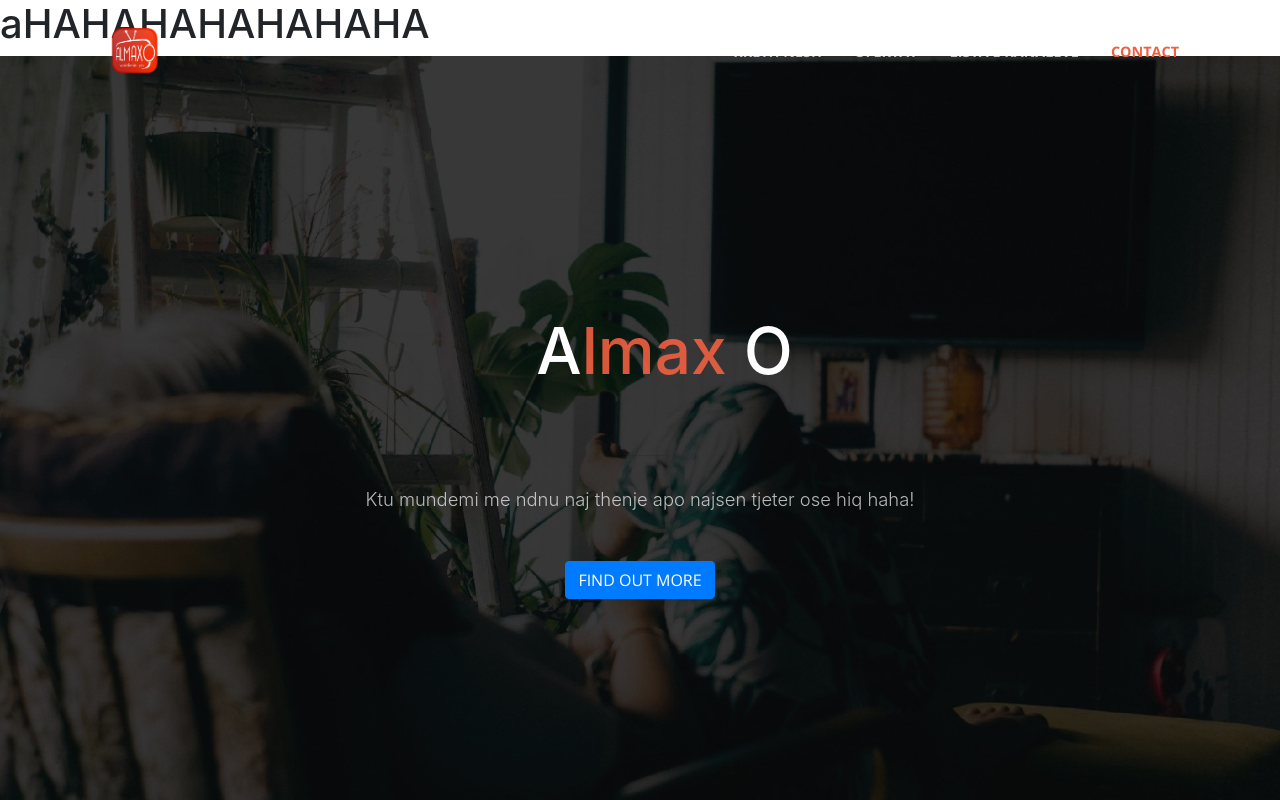
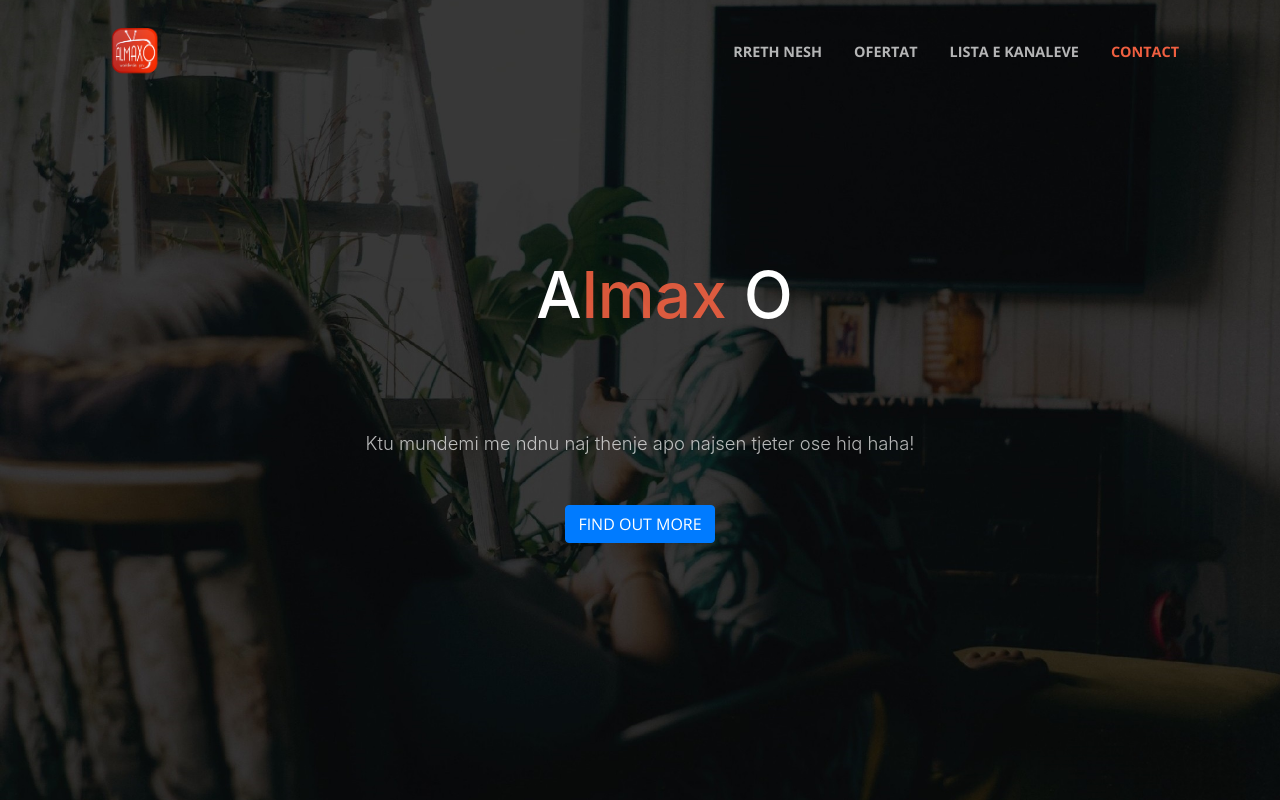
Before and after one commit to Lirimdd/Almaxo, a website with bundled scripts: page index.html in a window 1280 px wide. Shown: the top 800 px of the page. Built offline with nearby package versions, Linux system fonts and the light colour scheme.

Commit message:
Update index.html
Removed Div

```diff
--- a/index.html
+++ b/index.html
@@ -40,9 +40,6 @@
 
 
 
-  <div>
-    <h1>aHAHAHAHAHAHAHA</h1>
-  </div>
   <!-- Navigation -->
   <nav class="navbar navbar-expand-lg navbar-light fixed-top" id="mainNav">
     <div class="container">
```
